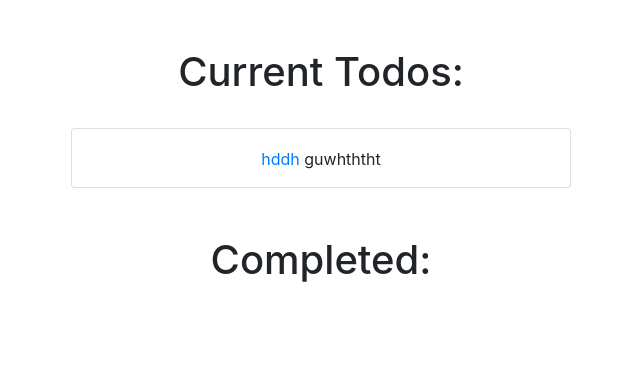
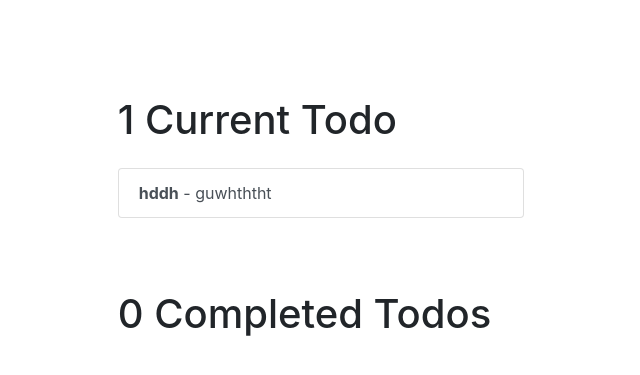
Before and after one commit to piotrPeplinski/todoManagerWebsite, a Django app: page /todos in a window 1280 px wide. Shown: the part 58-433 px from the top of the page, without its empty margins (319-959 px from the left). Run offline with Django 3.2, Linux system fonts and the light colour scheme; a user stored in the database is signed in; data comes from the database, SQL or seed files in the repository.

Commit message:
corrected styling on todos template

```diff
--- a/todo/templates/todo/todos.html
+++ b/todo/templates/todo/todos.html
@@ -1,49 +1,58 @@
 {% extends 'todo/base.html' %}
 {% block content %}
 
-<div class="container text-center">
-    <h1>Current Todos:</h1>
-    <br>
-    <ul class="list-group">
+<div class="row justify-content-center">
+    <div class="col-lg-4 col-md-5 col-sm-5 col-xs-5">
+
+        <h1 class="mt-5">{{current.count}} Current Todo{{current.count|pluralize}}</h1>
+
+        <ul class="list-group mt-4">
             {% for todo in current %}
 
-        <li class="list-group-item mx-auto" style="width:500px;height: 60px;padding: 18px;">
             {% if todo.importance %}
-            <p><b><a href="{% url 'detail' todo.id %}">{{todo.title}}</a></b>
+            <a class="list-group-item list-group-item-action list-group-item-warning" href="{% url 'detail' todo.id %}">
+                <b>{{todo.title}}</b>
                 {% if todo.memo %}
-                {{todo.memo|truncatechars:12}}</p>
+                - {{todo.memo|truncatechars:12}}
                 {% endif %}
+            </a>
 
             {% else %}
-            <p><a href="{% url 'detail' todo.id %}">{{todo.title}}</a>
+            <a class="list-group-item list-group-item-action" href="{% url 'detail' todo.id %}">
+                <b>{{todo.title}}</b>
                 {% if todo.memo %}
-                {{todo.memo|truncatechars:12}}</p>
+                - {{todo.memo|truncatechars:12}}
                 {% endif %}
                 {% endif %}
-        </li>
-
+            </a>
             {% endfor %}
         </ul>
-    <br>
+
         <br>
 
-    <h1>Completed:</h1>
-    <br>
-    <ul class="list-group">
+        <h1 class="mt-5">{{done.count}} Completed Todo{{done.count|pluralize}}</h1>
+
+        <ul class="list-group mt-4">
             {% for todo in done %}
 
-        <li class="list-group-item mx-auto" style="width:500px;height: 60px;padding: 18px;">
             {% if todo.importance %}
-            <p><b><a href="{% url 'detail' todo.id %}">{{todo.title}}</a></b>
-                on {{todo.completeDate|date:'j/m/Y, H:i'}}</p>
+            <a class="list-group-item list-group-item-action list-group-item-warning" href="{% url 'detail' todo.id %}">
+                <b>{{todo.title}}</b>
+                <small class="form-text text-muted">{{todo.completeDate|date:'j/m/Y, H:i'}}</small>
+            </a>
+
             {% else %}
-            <p><a href="{% url 'detail' todo.id %}">{{todo.title}}</a>
-                on {{todo.completeDate|date:'j/m/Y, H:i'}}</p>
+
+            <a class="list-group-item list-group-item-action" href="{% url 'detail' todo.id %}">
+                <b>{{todo.title}}</b><br>
+                <small class="form-text text-muted">{{todo.completeDate|date:'j/m/Y, H:i'}}</small>
+            </a>
+
             {% endif %}
-        </li>
 
             {% endfor %}
         </ul>
 
     </div>
+</div>
 {% endblock content %}
```
Lines whose indentation alone changed are shown as unchanged.
